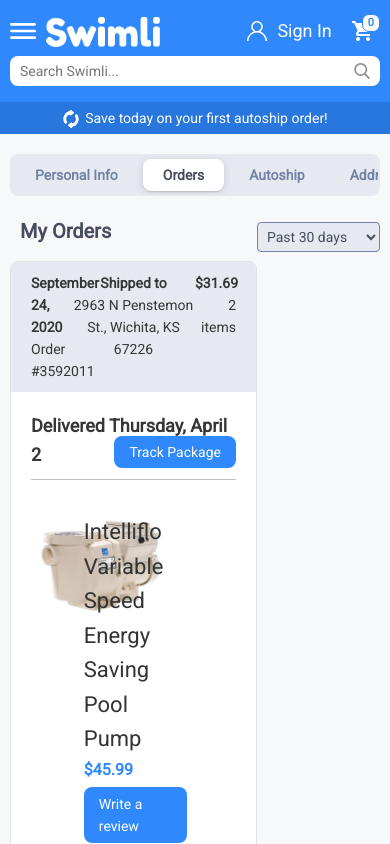
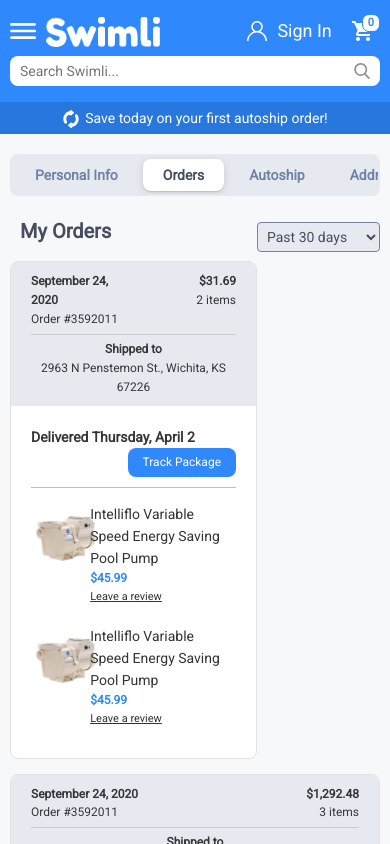
Before and after one commit to swimli-org/fe, a React (Create React App) app: page /orders in a window 390 px wide. Shown: the top 844 px of the page. Built offline with nearby package versions, Linux system fonts and the light colour scheme.

Commit message:
made orders page mobile friendly

```diff
--- a/src/styles/Account.css
+++ b/src/styles/Account.css
@@ -133,29 +133,30 @@
 .orders-header-right{
   width: 20%;
   text-align: right;
-  float: left;
+  float: right;
 }
 .orders-header-title{
   font-weight: bold;
 }
-
 .orders-delivery-details{
   font-size: 18px;
   font-weight: bold;
   padding-bottom: 10px;
   margin-bottom: 5px;
   border-bottom: 1px solid #c0c0c0;
+  overflow: hidden;
+}
+.orders-delivery-title{
+  float: left;
 }
 .orders-delivery-track{
   padding: 5px 15px;
-  margin-top: -5px;
   font-size: 14px;
   font-weight: normal;
   color: #FFFFFF;
   background: #2f89fc;
   border-radius: 8px;
   float: right;
-
   cursor: pointer;
 }
 .orders-item-container{
@@ -172,14 +173,17 @@
   height: 100%;
 }
 .orders-item-content{
-  width: 70%;
+  width: 84%;
   padding: 20px;
   min-height: 140px;
   float: left;
 }
 .orders-item-content-title{
-  font-size: 22px;
+  font-size: 20px;
   color: #333333;
+}
+.orders-item-content-title:hover{
+  text-decoration: underline;
 }
 .orders-item-content-price{
   font-size: 16px;
@@ -187,13 +191,10 @@
   color: #2f89fc;
 }
 .orders-item-content-review{
-  padding: 6px 15px;
   margin-top: 5px;
-  color: #FFFFFF;
-  background: #2f89fc;
-  border-radius: 8px;
-  float: left;
-
+  color: #333333;
+  border-radius: 4px;
+  text-decoration: underline;
   cursor: pointer;
 }
 
@@ -256,31 +257,47 @@
 }
 
 
+@media only screen and (max-width: 975px) {
 
+  /*  Orders Page CSS  */
+  .orders-header-left{
+    font-size: 12px;
+  }
+  .orders-header-middle{
+    font-size: 12px;
+  }
+  .orders-header-right{
+    font-size: 12px;
+  }
+  .orders-delivery-details{
+    font-size: 14px;
+  }
+  .orders-delivery-track{
+    font-size: 12px;
+  }
+  .orders-item-image{
+    width: 18%;
+    height: 100px;
+  }
+  .orders-item-image img{
+    height: 100%;
+  }
+  .orders-item-content{
+    width: 82%;
+    padding: 5px 20px;
+    min-height: 100px;
+  }
+  .orders-item-content-title{
+    font-size: 16px;
+  }
 
+  .orders-item-content-price{
+    font-size: 14px;
+  }
+  .orders-item-content-review{
+    font-size: 12px;
+  }
 
-
-
-
-
-
-
-
-
-
-
-
-
-
-
-
-
-
-
-
-
-
-@media only screen and (max-width: 975px) {
   /*  Payments Page CSS  */
   .payments-content-left{
     width: 30%;
@@ -322,6 +339,48 @@
     font-size: 10px;
   }
 
+  /*  Orders Page CSS  */
+  .orders-header-left{
+    width: 50%;
+  }
+  .orders-header-middle{
+    width: 100%;
+    margin-top: 5px;
+    padding-top: 5px;
+    border-top: 1px solid #CCCCCC;
+  }
+  .orders-header-right{
+    width: 50%;
+  }
+  .orders-delivery-details{
+    font-size: 14px;
+  }
+  .orders-delivery-track{
+    font-size: 12px;
+  }
+  .orders-item-image{
+    width: 24%;
+    height: 70px;
+  }
+  .orders-item-image img{
+    height: 100%;
+  }
+  .orders-item-content{
+    width: 76%;
+    padding: 0px 10px;
+    min-height: 70px;
+  }
+  .orders-item-content-title{
+    font-size: 14px;
+  }
+  .orders-item-content-price{
+    font-size: 12px;
+  }
+  .orders-item-content-review{
+    font-size: 11px;
+    margin: 0;
+  }
+
 
   /*  Payments Page CSS  */
   .payments-header-left{
@@ -359,6 +418,49 @@
 }
 @media only screen and (max-width: 375px) {
 
+   /*  Orders Page CSS  */
+  .orders-delivery-details{
+    height: auto;
+    font-size: 14px;
+    text-align: left;
+    overflow: hidden;
+    padding: 0;
+    margin: 0;
+  }
+  .orders-delivery-title{
+    width: 100%;
+  }
+  .orders-delivery-track{
+    font-size: 10px;
+    margin: 5px 0;
+    float: left;
+  }
+  .orders-item-image{
+    width: 24%;
+    height: 50px;
+  }
+  .orders-item-image img{
+    height: 100%;
+  }
+  .orders-item-content{
+    width: 76%;
+    padding: 0px 5px;
+    min-height: auto;
+  }
+  .orders-item-content-title{
+    font-size: 12px;
+  }
+  .orders-item-content-price{
+    font-size: 11px;
+  }
+  .orders-item-content-review{
+    font-size: 10px;
+  }
+
+
+
+
+
   /*  Payments Page CSS  */
   .payments-content-left{
     width: 100%;
--- a/src/views/Orders.js
+++ b/src/views/Orders.js
@@ -53,19 +53,19 @@ export default function Example()  {
               <div className='orders-header-title'>September 24, 2020</div>
               <div className='orders-header-sub-title'>Order #3592011</div>
             </div>
+            <div className='orders-header-right'>
+              <div className='orders-header-title'>$31.69</div>
+              <div className='orders-header-sub-title'>2 items</div>
+            </div>
             <div className='orders-header-middle'>
               <div className='orders-header-title'>Shipped to</div>
               <div className='orders-header-sub-title'>2963 N Penstemon St., Wichita, KS 67226</div>
-            </div>
-            <div className='orders-header-right'>
-              <div className='orders-header-title'>$31.69</div>
-              <div className='orders-header-sub-title'>2 items</div>
             </div>
           </div>
 
           <div className='account-rounded-tab-content'>
             <div className='orders-delivery-details'>
-              Delivered Thursday, April 2
+              <div className='orders-delivery-title'>Delivered Thursday, April 2</div>
               <div className='orders-delivery-track'>Track Package</div>
             </div>
             <div className='orders-item-container'>
@@ -82,7 +82,7 @@ export default function Example()  {
                   $45.99
                 </div>
                 <div className='orders-item-content-review'>
-                  Write a review
+                  Leave a review
                 </div>
               </div>
             </div>
@@ -100,7 +100,7 @@ export default function Example()  {
                   $45.99
                 </div>
                 <div className='orders-item-content-review'>
-                  Write a review
+                  Leave a review
                 </div>
               </div>
             </div>
@@ -113,19 +113,19 @@ export default function Example()  {
               <div className='orders-header-title'>September 24, 2020</div>
               <div className='orders-header-sub-title'>Order #3592011</div>
             </div>
+            <div className='orders-header-right'>
+              <div className='orders-header-title'>$1,292.48</div>
+              <div className='orders-header-sub-title'>3 items</div>
+            </div>
             <div className='orders-header-middle'>
               <div className='orders-header-title'>Shipped to</div>
               <div className='orders-header-sub-title'>2963 N Penstemon St., Wichita, KS 67226</div>
-            </div>
-            <div className='orders-header-right'>
-              <div className='orders-header-title'>$1,292.48</div>
-              <div className='orders-header-sub-title'>3 items</div>
             </div>
           </div>
 
           <div className='account-rounded-tab-content'>
             <div className='orders-delivery-details'>
-              Delivered Thursday, April 2
+              <div className='orders-delivery-title'>Delivered Thursday, April 2</div>
               <div className='orders-delivery-track'>Track Package</div>
             </div>
             <div className='orders-item-container'>
@@ -142,7 +142,7 @@ export default function Example()  {
                   $45.99
                 </div>
                 <div className='orders-item-content-review'>
-                  Write a review
+                  Leave a review
                 </div>
               </div>
             </div>
@@ -160,7 +160,7 @@ export default function Example()  {
                   $45.99
                 </div>
                 <div className='orders-item-content-review'>
-                  Write a review
+                 Leave a review
                 </div>
               </div>
             </div>
@@ -178,7 +178,7 @@ export default function Example()  {
                   $45.99
                 </div>
                 <div className='orders-item-content-review'>
-                  Write a review
+                   Leave a review
                 </div>
               </div>
             </div>
```
Lines whose indentation alone changed are shown as unchanged.
